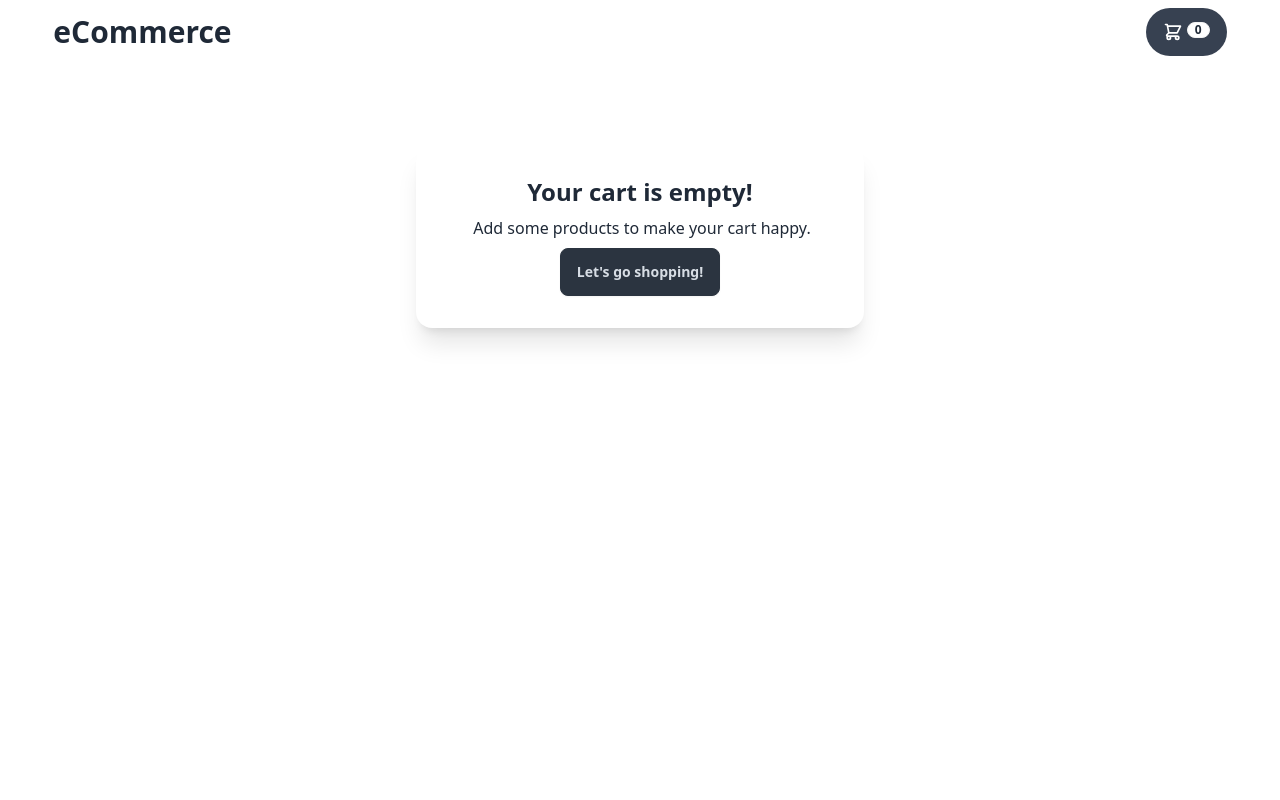
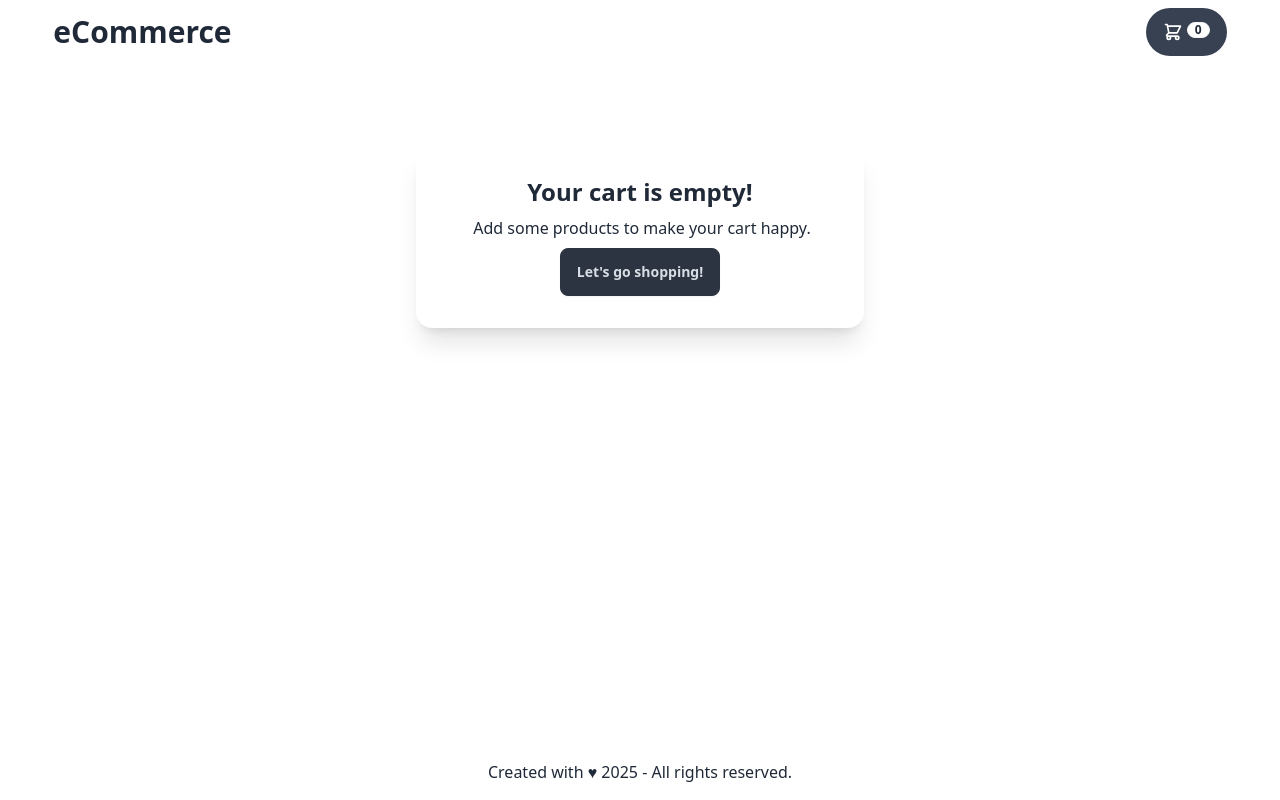
Before and after one commit to darynazin/eCommerce, a React (Vite) app: page /cart in a window 1280 px wide. Built offline with nearby package versions, Linux system fonts and the light colour scheme; no server answers.

Commit message:
fix/footer created

```diff
--- /dev/null
+++ b/src/components/Footer.jsx
@@ -0,0 +1,11 @@
+const Footer = () => {
+  return (
+    <footer
+      className="fixed bottom-0 bg-white w-full text-center py-4"
+    >
+      <p>Created with ♥ 2025 - All rights reserved.</p>
+    </footer>
+  );
+};
+
+export default Footer;
--- a/src/components/MainLayout.jsx
+++ b/src/components/MainLayout.jsx
@@ -1,5 +1,6 @@
 import { Outlet } from 'react-router-dom';
 import Header from "./Header"
+import Footer from "./Footer"
 
 const MainLayout = () => {
   return (
@@ -8,6 +9,7 @@ const MainLayout = () => {
       <div>
         <Outlet />
       </div>
+      <Footer />
     </div>
   );
 };
```
